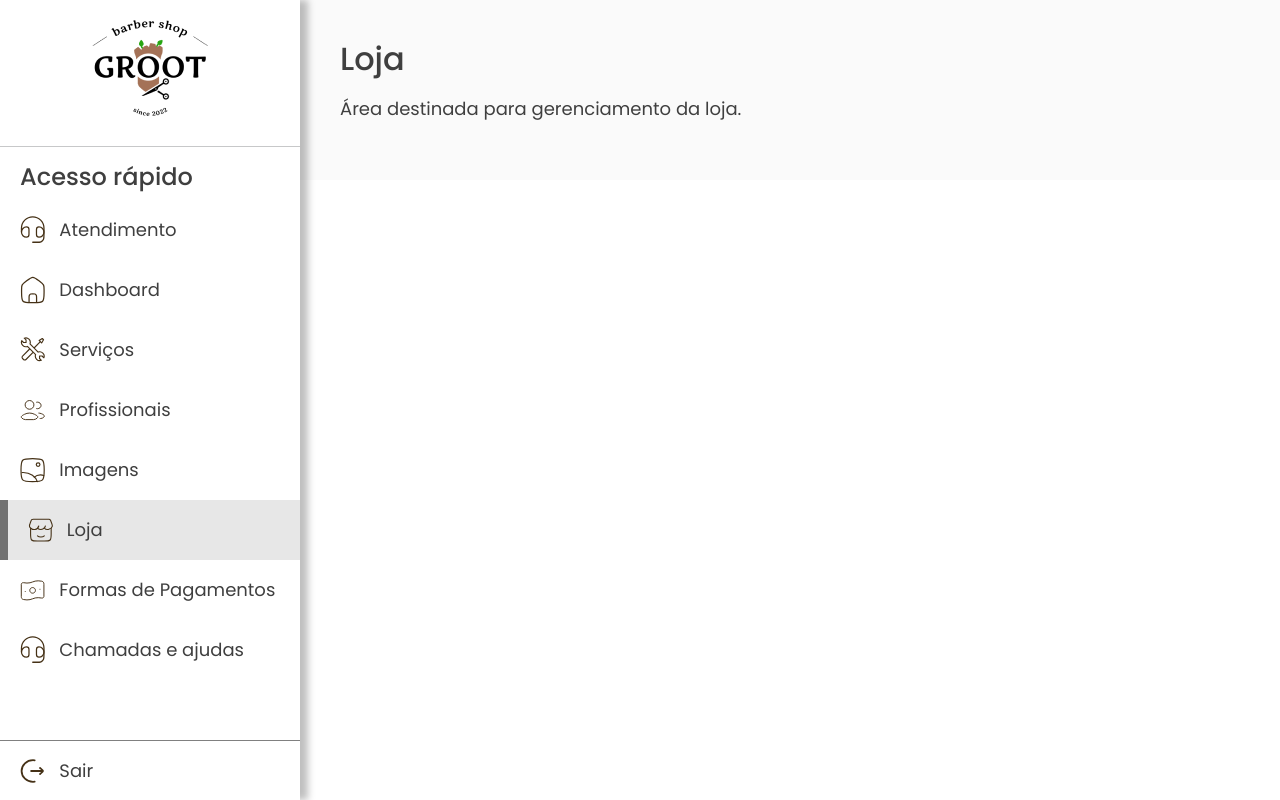
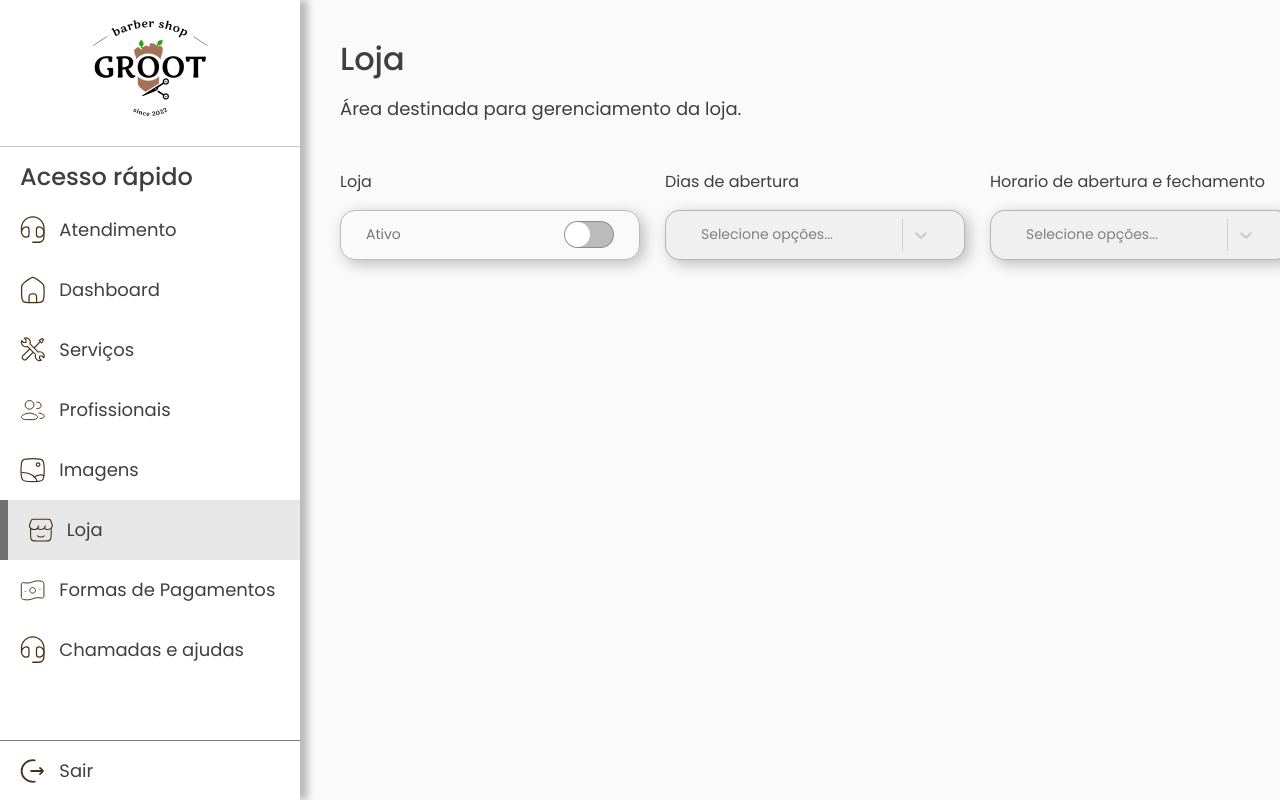
Before and after one commit to gustavodocarmokamitani/reservely, a React (Create React App) app: page /loja in a window 1280 px wide. Built offline with nearby package versions, Linux system fonts and the light colour scheme.

Commit message:
fix: corrigir ReactSelect

```diff
--- a/package.json
+++ b/package.json
@@ -5,14 +5,12 @@
   "dependencies": {
     "@emotion/react": "^11.13.3",
     "@emotion/styled": "^11.13.0",
-    "@mui/material": "^6.1.5",
-    "@mui/x-data-grid": "^7.21.0",
+    "@mui/x-data-grid": "^7.22.0",
     "@testing-library/jest-dom": "^5.17.0",
     "@testing-library/react": "^13.4.0",
     "@testing-library/user-event": "^13.5.0",
     "@types/jest": "^27.5.2",
     "@types/node": "^16.18.115",
-    "@types/react": "^18.3.12",
     "@types/react-dom": "^18.3.1",
     "bootstrap": "^5.3.3",
     "react": "^18.3.1",
@@ -21,6 +19,7 @@
     "react-icons": "^5.3.0",
     "react-router-dom": "^6.27.0",
     "react-scripts": "5.0.1",
+    "react-select": "^5.8.2",
     "styled-components": "^6.1.13",
     "typescript": "^4.9.5",
     "web-vitals": "^2.1.4"
--- /dev/null
+++ b/src/components/ImagemUpload.styles.ts
@@ -0,0 +1,40 @@
+import styled, { css } from "styled-components";
+
+interface DropAreaProps {
+  isDragging: boolean;
+}
+
+export const DropArea = styled.div<DropAreaProps>`
+  width: 100%;
+  max-width: 400px;
+  padding: 40px;
+  border: 2px dashed #9C9C9C;
+  border-radius: 12px;
+  background-color: #f5f5f5;
+  text-align: center;
+  position: relative;
+  transition: background-color 0.3s, border-color 0.3s;
+
+  ${({ isDragging }) =>
+    isDragging &&
+    css`
+      border-color: #0056b3;
+      background-color: #e6f7ff;
+    `}
+`;
+
+export const Content = styled.div`
+  display: flex;
+  flex-direction: column;
+  align-items: center;
+`;
+
+export const FileInput = styled.input`
+  position: absolute;
+  top: 0;
+  left: 0;
+  width: 100%;
+  height: 100%;
+  opacity: 0;
+  cursor: pointer;
+`;
--- a/src/components/ImagemUpload.tsx
+++ b/src/components/ImagemUpload.tsx
@@ -1,9 +1,44 @@
-import React from 'react'
+import React, { useState } from 'react'
+import imagemUpload from "../assets/imagemUpload.svg";
+import * as S from "./ImagemUpload.styles";
+
+interface ImageFile {
+  src: string | ArrayBuffer | null;
+  name: string;
+};
 
 const ImagemUpload = () => {
+  const [isDragging, setIsDragging] = useState(false);
+
+  const handleDrop = (e: React.DragEvent<HTMLDivElement>) => {
+    e.preventDefault();
+    setIsDragging(false);
+    // Aqui você processa os arquivos (não implementado neste exemplo)
+  };
+
+  const handleDragOver = (e: React.DragEvent<HTMLDivElement>) => {
+    e.preventDefault();
+  };
+
+  const handleDragEnter = () => setIsDragging(true);
+  const handleDragLeave = () => setIsDragging(false);
+
   return (
-    <div>ImagemUpload</div>
-  )
+    <S.DropArea
+      isDragging={isDragging}
+      onDrop={handleDrop}
+      onDragOver={handleDragOver}
+      onDragEnter={handleDragEnter}
+      onDragLeave={handleDragLeave}
+    >
+      <S.Content>
+        <img src={imagemUpload} alt="Upload Icon" className="upload-icon" style={{marginBottom: "1rem"}}/>
+        <p>Arraste seus documentos<br />para iniciar o upload</p>
+      </S.Content>
+      <S.FileInput type="file" multiple accept="image/*" />
+    </S.DropArea>
+  );
 }
 
+
 export default ImagemUpload
--- a/src/components/Input.tsx
+++ b/src/components/Input.tsx
@@ -25,7 +25,7 @@ const Input: React.FC<InputProps> = ({
       <S.ToggleInput
         type="checkbox"
         name={name}
-        checked={value === "true"} // Lógica para o valor do toggle
+        checked={value === "true"}
         onChange={onChange}
       />
     </S.ToggleWrapper>
--- /dev/null
+++ b/src/components/ReactSelect.styles.ts
@@ -0,0 +1 @@
+import styled from "styled-components";
--- /dev/null
+++ b/src/components/ReactSelect.tsx
@@ -0,0 +1,100 @@
+import React, { useState } from "react";
+import Select from "react-select";
+
+interface ReactSelectProps {
+  width: string;
+  semana?: boolean;
+  horario?: boolean;
+}
+
+// Opções de semana
+const semanaOptions = [
+  { value: "segunda", label: "Segunda" },
+  { value: "terca", label: "Terça" },
+  { value: "quarta", label: "Quarta" },
+  { value: "quinta", label: "Quinta" },
+  { value: "sexta", label: "Sexta" },
+  { value: "sabado", label: "Sábado" },
+  { value: "domingo", label: "Domingo" },
+];
+
+// Gera as opções de horário
+const generateHourOptions = (start: number, end: number) => {
+  const options = [];
+  for (let hour = start; hour <= end; hour++) {
+    const label = hour < 10 ? `0${hour}:00` : `${hour}:00`;
+    options.push({ value: label, label });
+  }
+  return options;
+};
+const horarioOptions = generateHourOptions(1, 23);
+
+const customStyles = {
+  control: (provided: any) => ({
+    ...provided,
+    minWidth: "300px",
+    minHeight: "50px",
+    padding: "0 25px",
+    fontSize: "14px",
+    border: "1px solid rgba(0, 0, 0, 0.25)",
+    borderRadius: "15px",
+    boxShadow: "4px 4px 15px 0px rgba(0, 0, 0, 0.25)",
+    backgroundColor: "#f0f0f0",
+    borderColor: "#ccc",
+    "&:hover": {
+      borderColor: "#888",
+    },
+  }),
+  option: (provided: any, state: any) => ({
+    ...provided,
+    backgroundColor: state.isSelected ? "#007bff" : "#fff",
+    color: state.isSelected ? "#fff" : "#333",
+    "&:hover": {
+      backgroundColor: "#e0e0e0",
+      color: "#333",
+    },
+  }),
+  multiValue: (provided: any) => ({
+    ...provided,
+    borderRadius: "15px",
+    padding: "0 5px",
+    backgroundColor: "#616060",
+  }),
+  multiValueLabel: (provided: any) => ({
+    ...provided,
+    color: "#fff",
+  }),
+  multiValueRemove: (provided: any) => ({
+    ...provided,
+    color: "#fff",
+    "&:hover": {
+      borderRadius: "15px",
+      backgroundColor: "#616060",
+      color: "#fff",
+    },
+  }),
+};
+
+const ReactSelect: React.FC<ReactSelectProps> = ({ width, semana, horario }) => {
+  const [selectedOptions, setSelectedOptions] = useState<{ value: string; label: string }[]>([]);
+
+  // Define as opções com base nas props
+  const options = semana ? semanaOptions : horario ? horarioOptions : [];
+
+  const handleChange = (selected: any) => {
+    setSelectedOptions(selected || []);
+  };
+
+  return (
+    <Select
+      options={options}
+      isMulti
+      onChange={handleChange}
+      value={selectedOptions}
+      placeholder="Selecione opções..."
+      styles={customStyles}
+    />
+  );
+};
+
+export default ReactSelect;
--- a/src/pages/Imagem.tsx
+++ b/src/pages/Imagem.tsx
@@ -45,7 +45,7 @@ function Imagem() {
           />
         </Col>
       </Row>
-      <S.ImagemGrid style={{ marginTop: "80px" }}>
+      <S.ImagemGrid style={{ marginTop: "50px" }}>
         <S.CardContainer >
           <S.CardHeader>
             <h2>Header</h2>
@@ -119,6 +119,7 @@ function Imagem() {
             title="Adicionar imagem"
             handleClose={handleClose}
             handleShow={handleShow}
+            imagem
             size="pequeno"
           />
         )}
--- /dev/null
+++ b/src/pages/Loja.styles.ts
@@ -0,0 +1,10 @@
+import styled from 'styled-components';
+
+export const LojaContainer = styled.div`
+    margin-top: 50px;
+    display: flex;
+    flex-direction: row;
+`
+export const LojaContent = styled.div`
+    margin-right: 25px;
+`
--- a/src/pages/Loja.tsx
+++ b/src/pages/Loja.tsx
@@ -1,11 +1,57 @@
-import React from "react";
+import React, { useState } from "react";
 import { ContainerPage } from "./_Page.styles";
 import HeaderTitle from "../view/HeaderTitle";
+import Input from "../components/Input";
+import { LojaContainer, LojaContent } from "./Loja.styles";
+import ReactSelect from "../components/ReactSelect";
 
 function Loja() {
+  const [formValuesLoja, setFormValuesLoja] = useState({
+    ativo: false,
+  });
+
+  const handleInputChangeLoja = (
+    event: React.ChangeEvent<HTMLInputElement>
+  ) => {
+    const { name, type, checked, value } = event.target;
+
+    setFormValuesLoja((prev) => ({
+      ...prev,
+      [name]: type === "checkbox" ? checked : value,
+    }));
+  };
+
   return (
     <ContainerPage>
-      <HeaderTitle title="Loja" subTitle="Área destinada para gerenciamento da loja."></HeaderTitle>
+      <HeaderTitle
+        title="Loja"
+        subTitle="Área destinada para gerenciamento da loja."
+      />
+
+      <LojaContainer>
+        <LojaContent>
+          <p>Loja</p>
+          <Input
+            type="toggle"
+            name="ativo"
+            value={formValuesLoja.ativo.toString()}
+            onChange={handleInputChangeLoja}
+            width="300"
+          />
+        </LojaContent>
+        <LojaContent>
+          <p>Dias de abertura</p>
+          <ReactSelect width="300px" semana={true} />
+        </LojaContent>
+        <LojaContent>
+          <p>Horario de abertura e fechamento</p>
+          <ReactSelect width="300px" horario />
+        </LojaContent>
+        <LojaContent>
+          <p>Dias para fechamento da loja</p>
+          <ReactSelect width="300px" horario />
+        </LojaContent>
+      </LojaContainer>
     </ContainerPage>
   );
 }
--- a/src/pages/_Page.styles.ts
+++ b/src/pages/_Page.styles.ts
@@ -2,7 +2,8 @@ import styled from 'styled-components';
 
 export const ContainerPage = styled.div`
     width: calc(100vw - 18.75rem);
-    height: 100%;
+    height: 100vh;
     padding: 40px;
     background: #fafafa;
+    overflow-x: hidden;
 `;
--- a/src/view/Modal.tsx
+++ b/src/view/Modal.tsx
@@ -164,7 +164,10 @@ const Modal: React.FC<ModalProps> = ({
           />
         )}
         {imagem && (
-          <ImagemUpload/>
+          <Row style={{display: "flex", justifyContent: "center", alignItems: "center"}}>
+            <ImagemUpload/>
+
+          </Row>
         )}
         <hr />
         <Row>
```
Also changed, not shown: src/assets/imagemUpload.svg (added), src/components/Input.styles.ts (line endings or trailing spaces), 1 other file (tests, documents, lock files or other folders).
